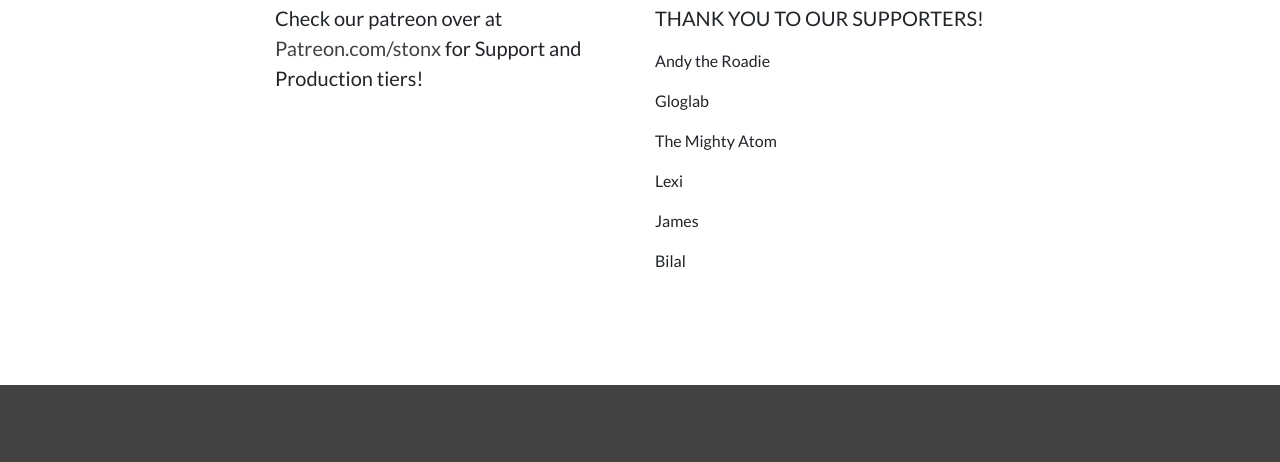
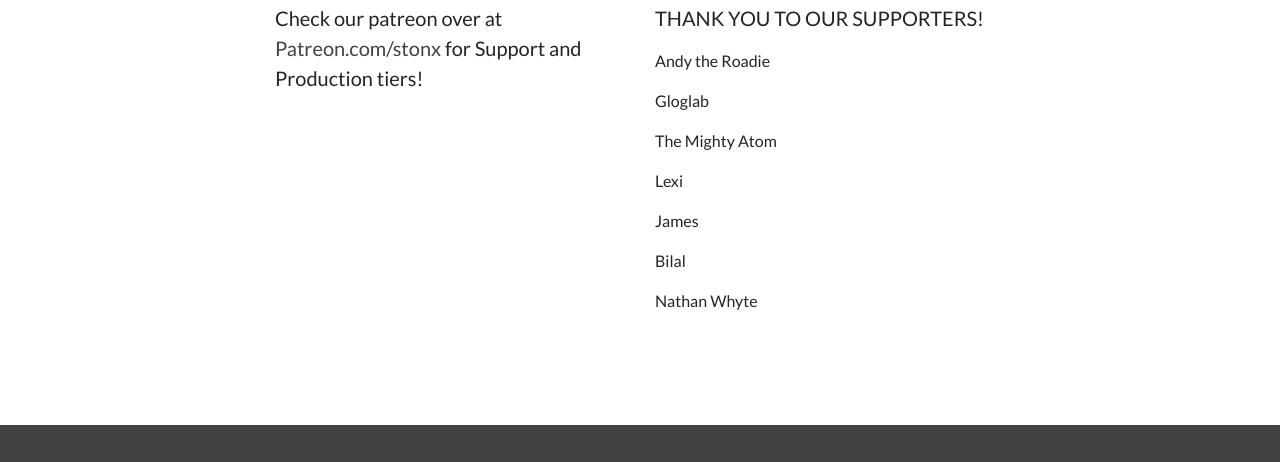
Before and after one commit to stonxmusic/website, a website with bundled scripts: page index.html in a window 1280 px wide. Shown: the part 3116-3578 px from the top of the page. Built offline with nearby package versions, Linux system fonts and the light colour scheme.

Commit message:
update patreons

```diff
--- a/index.html
+++ b/index.html
@@ -262,6 +262,9 @@ Lexi
           </p>
           <p>
         Bilal
+          </p>
+          <p>
+        Nathan Whyte
           </p>
 
         </div>
```
